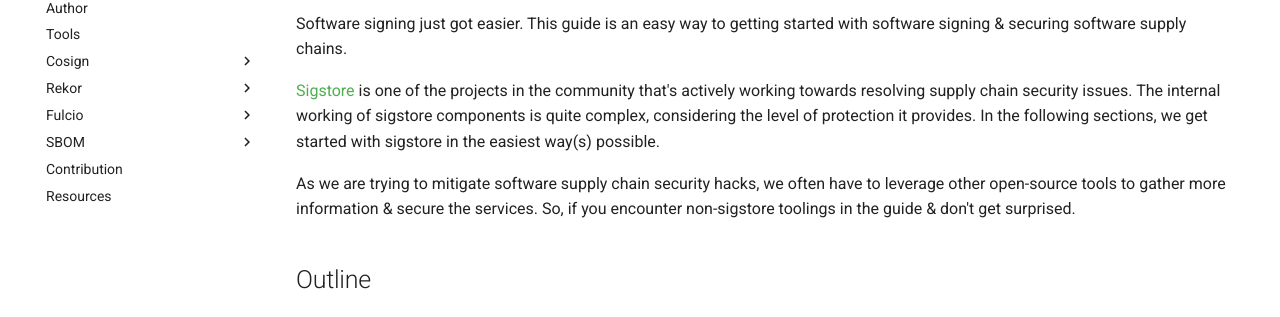
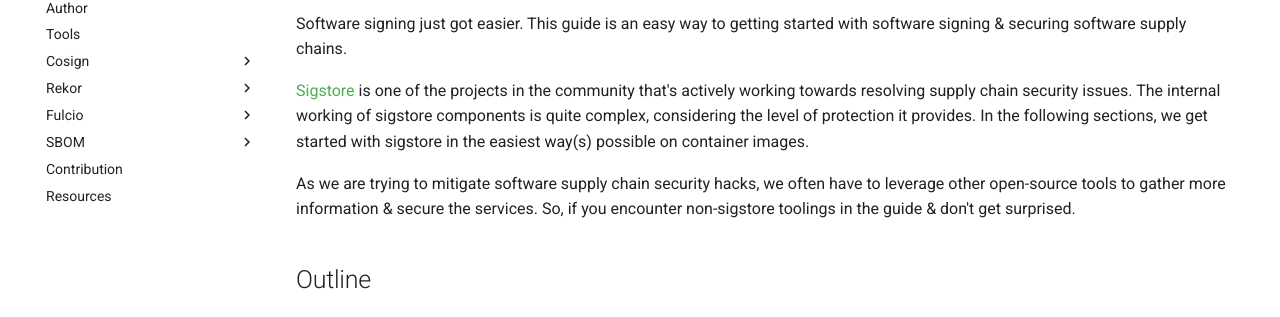
Before and after one commit to rewanthtammana/sigstore-the-easy-way, an MkDocs documentation site: the page built from guide/index.md, in a window 1280 px wide and 1319 px high. Shown: the part 220-537 px from the top of the window. Built offline with MkDocs 1.6.1 and Material for MkDocs 9.7.7, drawn with Linux system fonts in a browser that asks for light colours; comment, search, counter and statistics services are not loaded.

Commit message:
on container images (#7)

```diff
--- a/guide/index.md
+++ b/guide/index.md
@@ -2,7 +2,7 @@
 
 Software signing just got easier. This guide is an easy way to getting started with software signing & securing software supply chains.
 
-[Sigstore](https://www.sigstore.dev/) is one of the projects in the community that's actively working towards resolving supply chain security issues. The internal working of sigstore components is quite complex, considering the level of protection it provides. In the following sections, we get started with sigstore in the easiest way(s) possible.
+[Sigstore](https://www.sigstore.dev/) is one of the projects in the community that's actively working towards resolving supply chain security issues. The internal working of sigstore components is quite complex, considering the level of protection it provides. In the following sections, we get started with sigstore in the easiest way(s) possible on container images.
 
 As we are trying to mitigate software supply chain security hacks, we often have to leverage other open-source tools to gather more information & secure the services. So, if you encounter non-sigstore toolings in the guide & don't get surprised.
 
```
